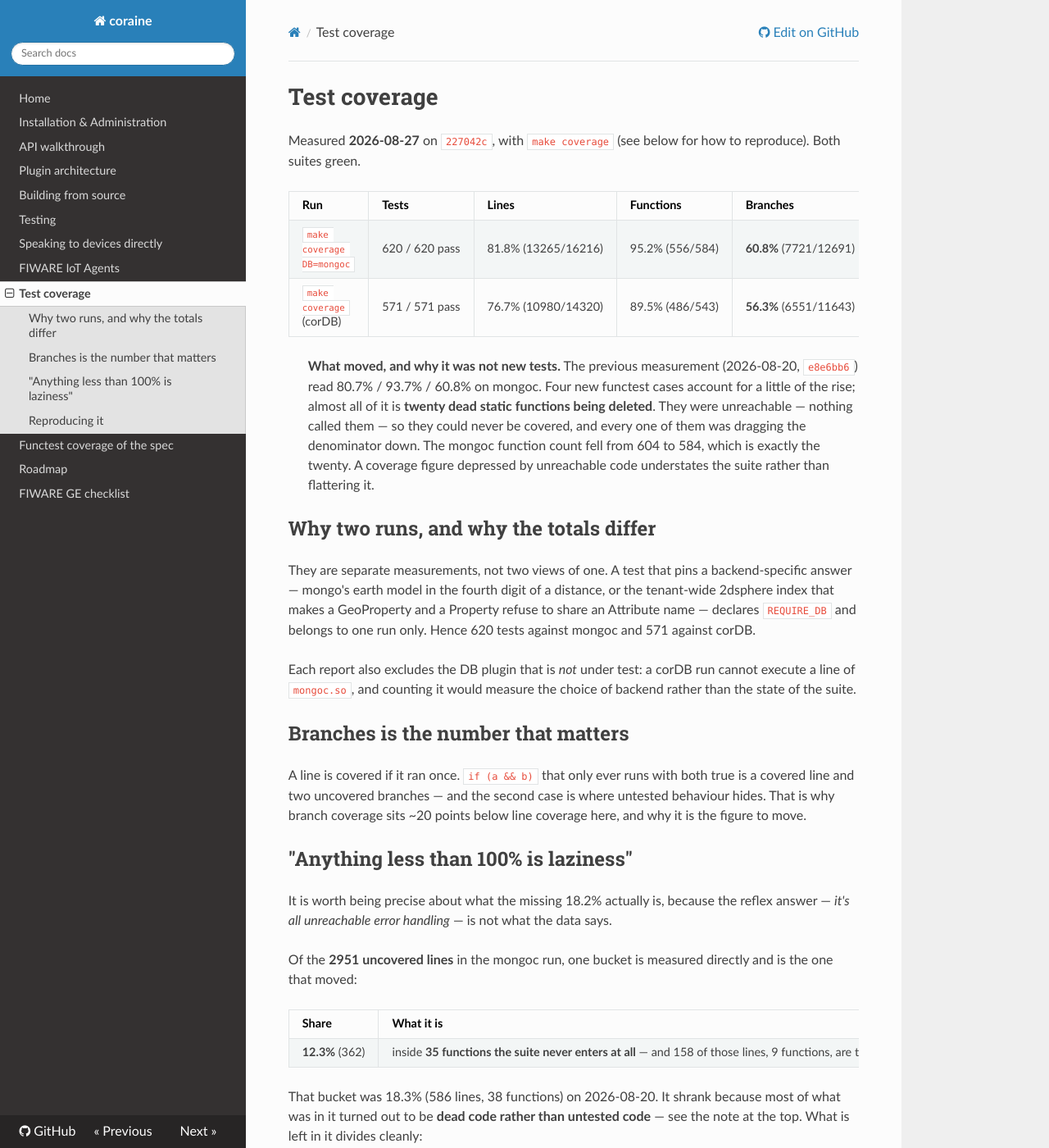
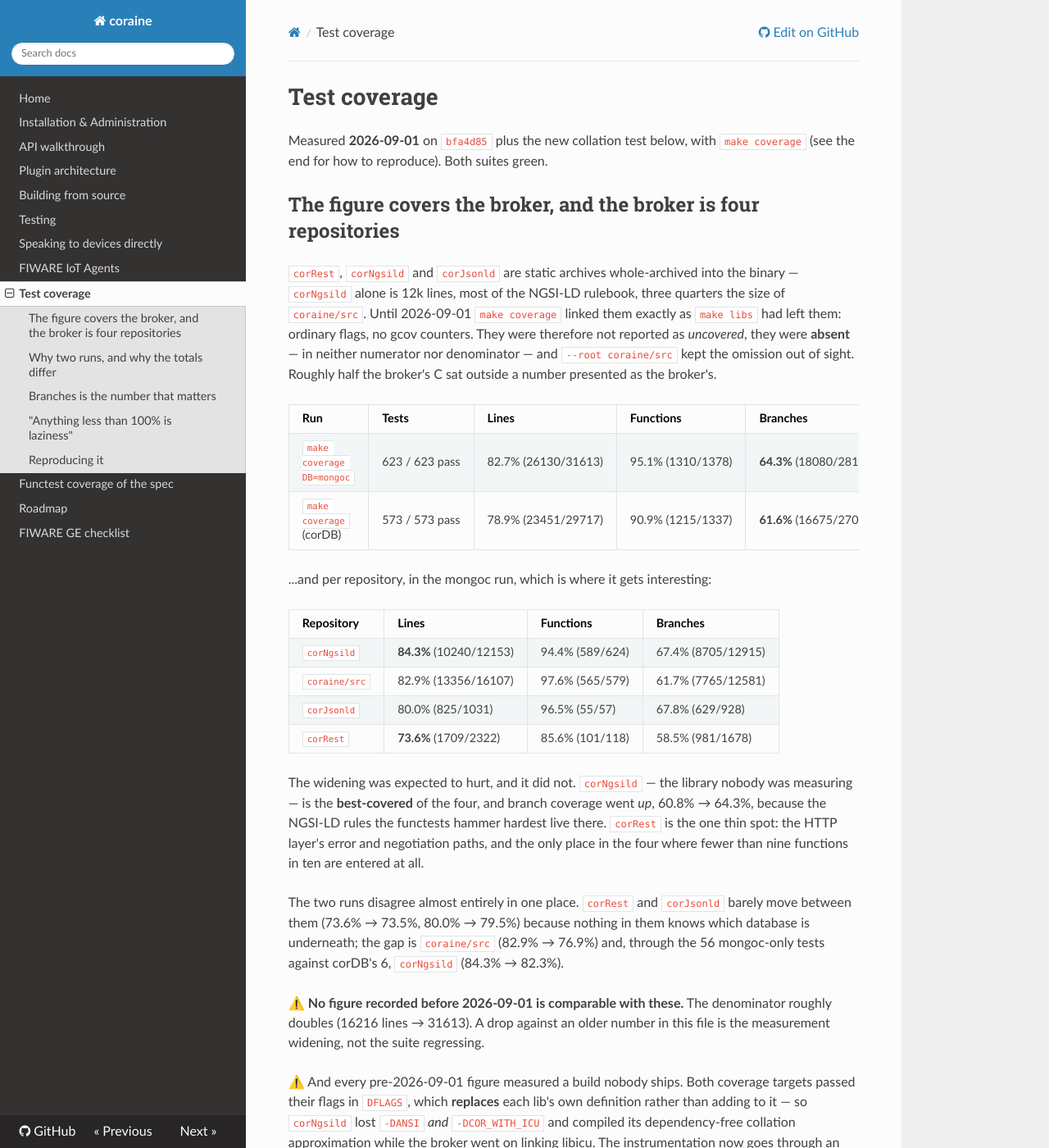
Before and after one commit to SEAMWARE/coraine, an MkDocs documentation site: the page built from doc/coverage.md, in a window 1280 px wide and 1400 px high. Shown: the whole window at 82% size. Built offline with MkDocs 1.6.1, drawn with Linux system fonts in a browser that asks for light colours; nearby versions of some CDN libraries; comment, search, counter and statistics services are not loaded; some of the changed text lies outside the part shown.

Commit message:
doc(coverage): the widened figure, measured on both DBs
First measurement with the libs actually in it, and with the ICU build the
broker ships. mongoc 623/623: lines 82.7% (26130/31613), functions 95.1%,
branches 64.3%. corDB 573/573: 78.9%, 90.9%, 61.6%.

The widening was expected to hurt and did not. corNgsild - the library nobody was
measuring - is the best-covered of the four at 84.3%, and branch coverage went UP,
60.8% to 64.3%, because the NGSI-LD rules the functests hammer hardest live there.
corRest at 73.6% is the thin spot and the place to spend the next effort.

Every number recorded here before today is narrow-scope (coraine/src alone, the
denominator roughly half) and is marked as not comparable rather than deleted.
The same goes for the uncovered-line classification: it was hand-sampled against
coraine/src, and of today's 5483 uncovered lines the 2732 in the libs have never
been classified at all.

Co-Authored-By: Claude Opus 5 (1M context) <noreply@anthropic.com>
Claude-Session: https://claude.ai/code/session_01TGatXwrHx1CreL49sCuS37

```diff
--- a/doc/coverage.md
+++ b/doc/coverage.md
@@ -1,21 +1,54 @@
 # Test coverage
 
-Measured **2026-08-27** on `227042c`, with `make coverage` (see below for how to
-reproduce). Both suites green.
+Measured **2026-09-01** on `bfa4d85` plus the new collation test below, with
+`make coverage` (see the end for how to reproduce). Both suites green.
+
+## The figure covers the broker, and the broker is four repositories
+
+`corRest`, `corNgsild` and `corJsonld` are static archives whole-archived into the
+binary — `corNgsild` alone is 12k lines, most of the NGSI-LD rulebook, three quarters
+the size of `coraine/src`. Until 2026-09-01 `make coverage` linked them exactly as
+`make libs` had left them: ordinary flags, no gcov counters. They were therefore not
+reported as *uncovered*, they were **absent** — in neither numerator nor denominator —
+and `--root coraine/src` kept the omission out of sight. Roughly half the broker's C
+sat outside a number presented as the broker's.
 
 | Run | Tests | Lines | Functions | Branches |
 |-----|-------|-------|-----------|----------|
-| `make coverage DB=mongoc` | 620 / 620 pass | 81.8% (13265/16216) | 95.2% (556/584) | **60.8%** (7721/12691) |
-| `make coverage` (corDB) | 571 / 571 pass | 76.7% (10980/14320) | 89.5% (486/543) | **56.3%** (6551/11643) |
+| `make coverage DB=mongoc` | 623 / 623 pass | 82.7% (26130/31613) | 95.1% (1310/1378) | **64.3%** (18080/28102) |
+| `make coverage` (corDB) | 573 / 573 pass | 78.9% (23451/29717) | 90.9% (1215/1337) | **61.6%** (16675/27054) |
 
-> **What moved, and why it was not new tests.** The previous measurement
-> (2026-08-20, `e8e6bb6`) read 80.7% / 93.7% / 60.8% on mongoc. Four new functest
-> cases account for a little of the rise; almost all of it is **twenty dead static
-> functions being deleted**. They were unreachable — nothing called them — so they
-> could never be covered, and every one of them was dragging the denominator down.
-> The mongoc function count fell from 604 to 584, which is exactly the twenty. A
-> coverage figure depressed by unreachable code understates the suite rather than
-> flattering it.
+...and per repository, in the mongoc run, which is where it gets interesting:
+
+| Repository | Lines | Functions | Branches |
+|---|---|---|---|
+| `corNgsild` | **84.3%** (10240/12153) | 94.4% (589/624) | 67.4% (8705/12915) |
+| `coraine/src` | 82.9% (13356/16107) | 97.6% (565/579) | 61.7% (7765/12581) |
+| `corJsonld` | 80.0% (825/1031) | 96.5% (55/57) | 67.8% (629/928) |
+| `corRest` | **73.6%** (1709/2322) | 85.6% (101/118) | 58.5% (981/1678) |
+
+The widening was expected to hurt, and it did not. `corNgsild` — the library nobody
+was measuring — is the **best-covered** of the four, and branch coverage went *up*,
+60.8% → 64.3%, because the NGSI-LD rules the functests hammer hardest live there.
+`corRest` is the one thin spot: the HTTP layer's error and negotiation paths, and the
+only place in the four where fewer than nine functions in ten are entered at all.
+
+The two runs disagree almost entirely in one place. `corRest` and `corJsonld` barely
+move between them (73.6% → 73.5%, 80.0% → 79.5%) because nothing in them knows which
+database is underneath; the gap is `coraine/src` (82.9% → 76.9%) and, through the 56
+mongoc-only tests against corDB's 6, `corNgsild` (84.3% → 82.3%).
+
+⚠️ **No figure recorded before 2026-09-01 is comparable with these.** The denominator
+roughly doubles (16216 lines → 31613). A drop against an older number in this file is
+the measurement widening, not the suite regressing.
+
+⚠️ And every pre-2026-09-01 figure measured a build nobody ships. Both coverage
+targets passed their flags in `DFLAGS`, which **replaces** each lib's own definition
+rather than adding to it — so `corNgsild` lost `-DANSI` *and* `-DCOR_WITH_ICU` and
+compiled its dependency-free collation approximation while the broker went on linking
+libicu. The instrumentation now goes through an `EXTRA_CFLAGS` hook, appended last.
+The suite could not tell the two builds apart until
+`orderby_collation_locale.test` was written to do exactly that.
 
 ## Why two runs, and why the totals differ
 
@@ -23,7 +56,7 @@ They are separate measurements, not two views of one. A test that pins a
 backend-specific answer — mongo's earth model in the fourth digit of a distance, or
 the tenant-wide 2dsphere index that makes a GeoProperty and a Property refuse to
 share an Attribute name — declares `REQUIRE_DB` and belongs to one run only. Hence
-620 tests against mongoc and 571 against corDB.
+623 tests against mongoc and 573 against corDB.
 
 Each report also excludes the DB plugin that is *not* under test: a corDB run cannot
 execute a line of `mongoc.so`, and counting it would measure the choice of backend
@@ -33,16 +66,23 @@ rather than the state of the suite.
 
 A line is covered if it ran once. `if (a && b)` that only ever runs with both true is
 a covered line and two uncovered branches — and the second case is where untested
-behaviour hides. That is why branch coverage sits ~20 points below line coverage
-here, and why it is the figure to move.
+behaviour hides. That is why branch coverage sits close to twenty points below line
+coverage here, and why it is the figure to move.
 
 ## "Anything less than 100% is laziness"
 
-It is worth being precise about what the missing 18.2% actually is, because the
+It is worth being precise about what the missing 17.3% actually is, because the
 reflex answer — *it's all unreachable error handling* — is not what the data says.
 
-Of the **2951 uncovered lines** in the mongoc run, one bucket is measured directly
-and is the one that moved:
+⚠ **The breakdown that follows is `coraine/src` only, from 2026-08-27.** It was
+hand-sampled against a gcov run of that source, and line numbers move the moment a
+file is edited, so it cannot simply be re-scaled. Of today's **5483 uncovered lines**,
+2751 are in `coraine/src` and **2732 are in the three libs and have never been
+classified at all** — that is the next piece of this analysis to do, and `corRest`
+at 73.6% is where to start.
+
+Of the **2951 uncovered lines** in the 2026-08-27 mongoc run, one bucket was measured
+directly and was the one that moved:
 
 | Share | What it is |
 |-------|-----------|
@@ -119,7 +159,26 @@ Three details the target handles, each of which produced a wrong number before i
 3. **gcovr is told not to abort on GCC bug 68080.** gcov occasionally reports a
    negative hit count in a threaded binary; without
    `--gcov-ignore-parse-errors=negative_hits.warn_once_per_file` a twenty-minute run
-   ends with no report at all.
+   ends with no report at all. The flag needs **gcovr >= 8.3**, pinned in
+   `corLibs/docker/Dockerfile.ci-nightly`: on 8.2 it was read only by the text
+   `.gcov` parser, and on >= 8.3 without it gcovr does not fail — it silently drops
+   the whole affected file from the report and exits 0.
+4. **The libs are instrumented and the root moves up to the sibling directory.**
+   Otherwise `corRest`, `corNgsild` and `corJsonld` link in with no counters and
+   vanish from both sides of the fraction, as they did until 2026-09-01.
+5. **The flags go in `EXTRA_CFLAGS`, never `DFLAGS`.** `DFLAGS` is a plain variable
+   in each lib's makefile, so setting it on the command line *replaces* the lib's own
+   defaults — and a `DFLAGS +=` inside the makefile is then ignored too, because `+=`
+   never appends to a command-line variable. `corNgsild` lost `-DANSI` and
+   `-DCOR_WITH_ICU` that way and compiled its non-ICU collation fallback while the
+   broker went on linking libicu. `EXTRA_CFLAGS` is appended last, so `-O0` beats
+   `-O2` and `-Wno-error` beats `-Werror` without displacing anything.
+
+Afterwards the libs are **left instrumented**, and getting out of that takes
+`make libs-rebuild`, not `make libs`: `libs` is each lib's own incremental build, and
+a change of compiler flags is invisible to it — the objects are newer than their
+sources, so it rebuilds nothing and `corNgsild` stays instrumented inside a build
+that calls itself ordinary.
 
 The per-spec-statement view — which statements of TS 104-175 have a test asserting
 them — is a different question, tracked in
```
Also changed, not shown: other parts of doc/coverage.md (+1 -1 lines).
